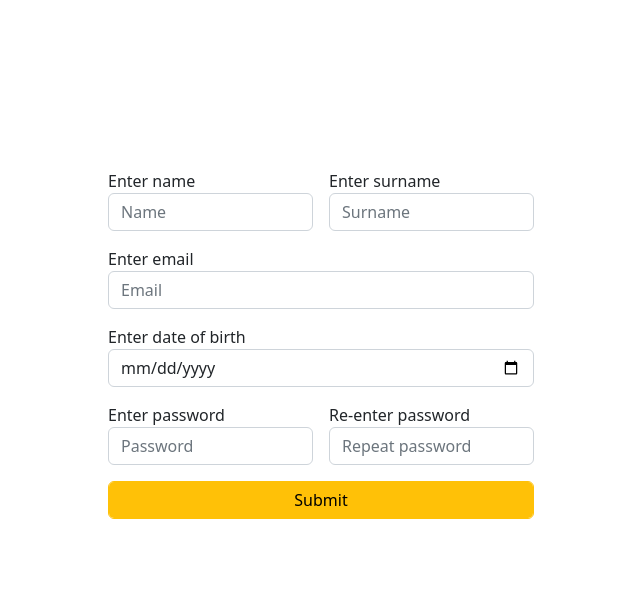
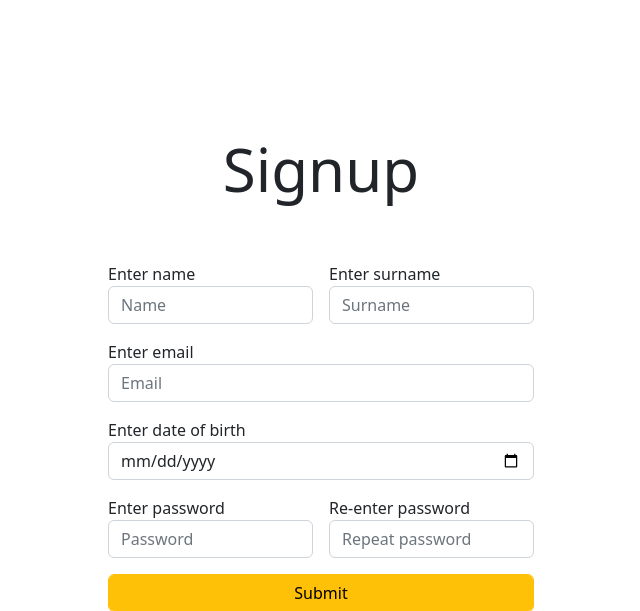
Before and after one commit to favmatteo/AccessControlList, a PHP site: page /pages/signup.html in a window 1280 px wide. Shown: the part 56-667 px from the top of the page, without its empty margins (319-959 px from the left). Run offline with PHP 8.4, Linux system fonts and the light colour scheme.

Commit message:
Added title to form

```diff
--- a/src/css/login.css
+++ b/src/css/login.css
@@ -17,3 +17,8 @@ body {
     width: 100%;
     top: 0px;
 }
+
+.title {
+    font-size: 60px;
+    text-align: center;
+}
--- a/src/css/signup.css
+++ b/src/css/signup.css
@@ -17,3 +17,8 @@ body {
     width: 100%;
     top: 0px;
 }
+
+.title {
+    font-size: 60px;
+    text-align: center;
+}
--- a/src/pages/login.html
+++ b/src/pages/login.html
@@ -32,6 +32,9 @@
   <!-- End Navbar / Header -->
 
   <div class="container-sm form">
+    <p class="title m-5">
+      Login
+    </p>
     <form method="post">
       <div class="row g-3">
 
--- a/src/pages/signup.html
+++ b/src/pages/signup.html
@@ -31,6 +31,9 @@
     <!-- End Navbar / Header -->
 
     <div class="container-sm form">
+        <p class="title m-5">
+            Signup
+        </p>
         <form method="post" action="../scripts/php/signup.php">
             <div class="row g-3">
                 <div class="form-group col-md-6">
```
Also changed, not shown: src/scripts/php/login.php (added).
